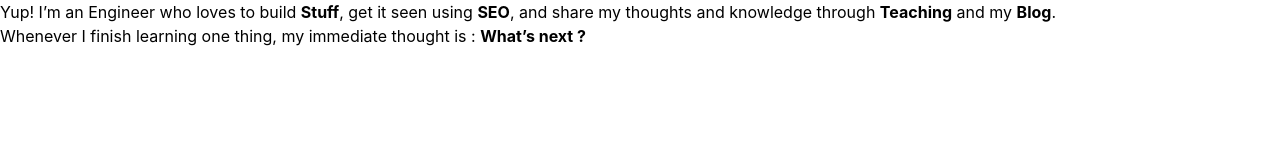
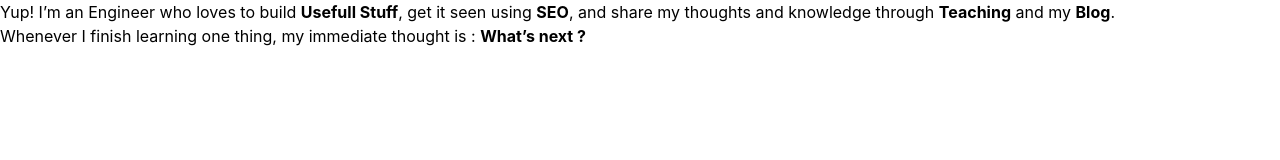
Before and after one commit to therohitpatwa/Portfolio, an Astro site: page /about/about in a window 1280 px wide. Built offline with nearby package versions, Linux system fonts and the light colour scheme; Astro itself is replaced by a stand-in of ours.

Commit message:
Update About

```diff
--- a/src/pages/about/about.md
+++ b/src/pages/about/about.md
@@ -5,6 +5,6 @@ designation: "Full Stack Developer"
 location: Noida Uttar Pradesh, India
 ---
 
-Yup! I'm an Engineer who loves to build **Stuff**, get it seen using **SEO**, and share my thoughts and knowledge through **Teaching** and my **Blog**.
+Yup! I'm an Engineer who loves to build **Usefull Stuff**, get it seen using **SEO**, and share my thoughts and knowledge through **Teaching** and my **Blog**.
 <br>
 Whenever I finish learning one thing, my immediate thought is : **What's next ?**
```
Also changed, not shown: package.json (line endings or trailing spaces).
